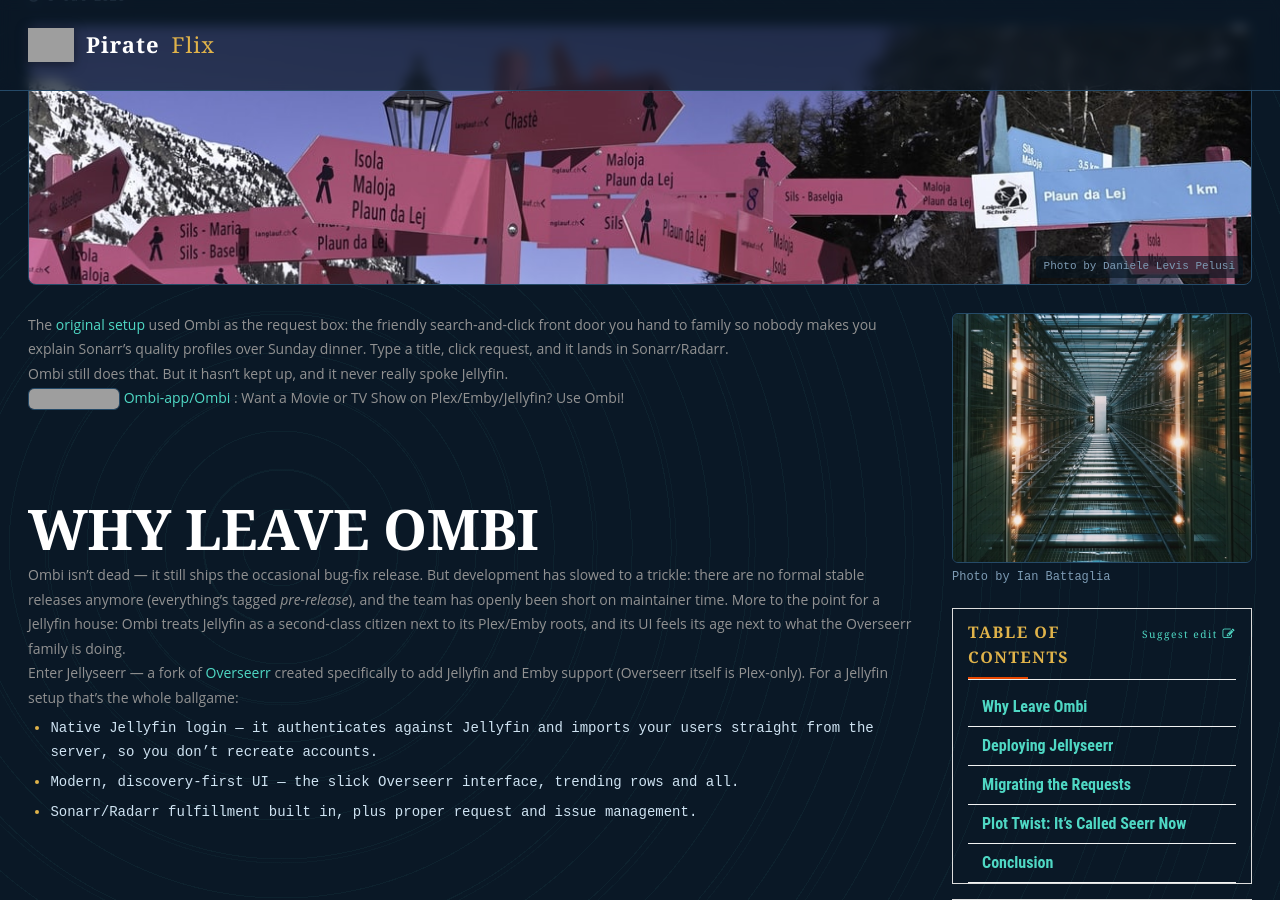
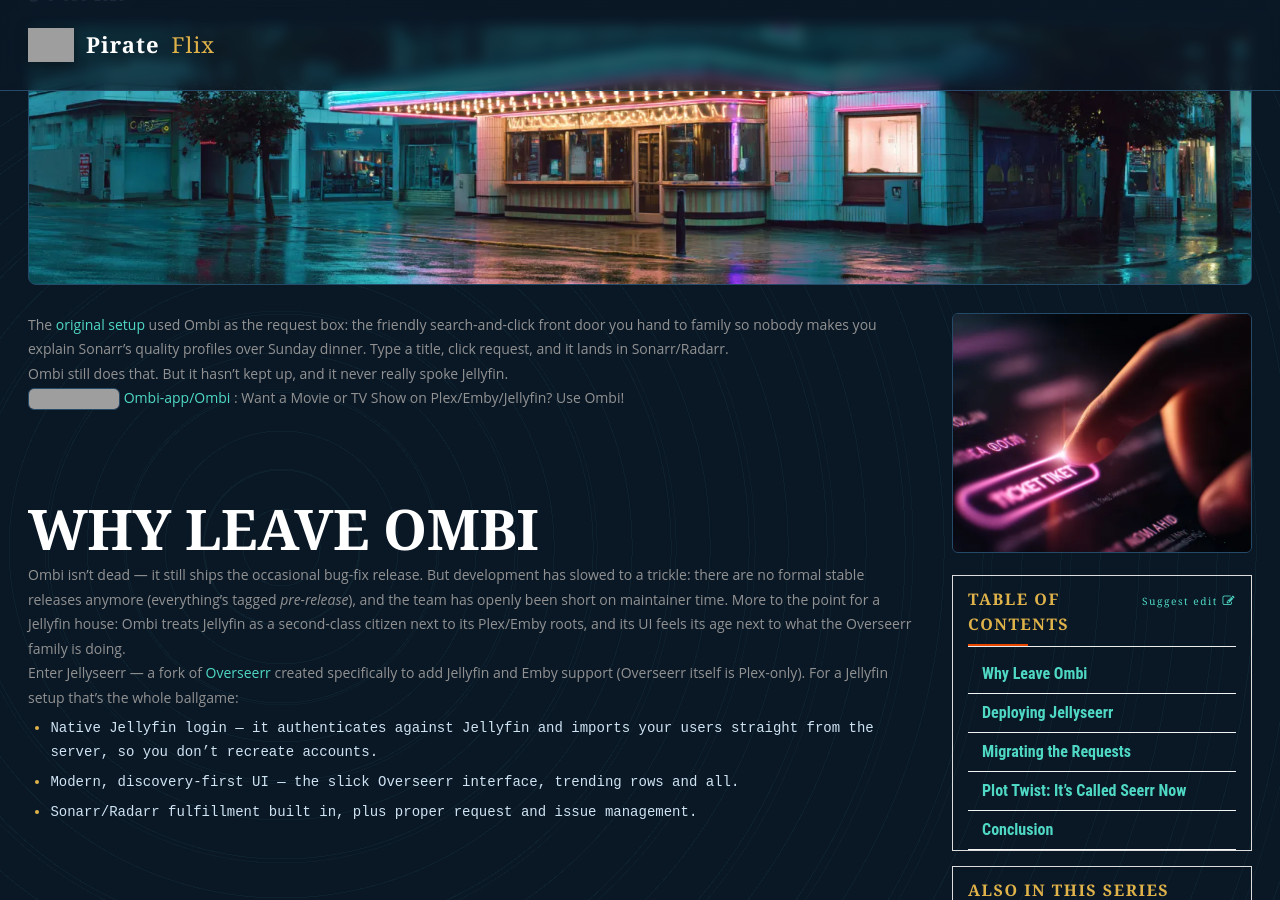
Before and after one commit to SanguPackage/htpc, a Jekyll site: the page built from _posts/2026-07-05-goodbye-ombi.md, in a window 1280 px wide and 900 px high, scrolled down 276 px. Built offline with Jekyll 4.4.1, drawn with Linux system fonts in a browser that asks for light colours; grey boxes are pictures that could not be loaded.

Commit message:
perf: use dedicated resized-webp banners for 2026 posts
The ombi/transmission/flaresolverr posts reused old 2020 stock heroes while
their purpose-made art sat unused. Wire the posts to the dedicated images,
resized (big 1600w, sm 600w) and converted to webp — ~1.5MB PNGs down to
~30-100KB. Drops the false stock-photo credits on the AI-generated art.
goodbye-transmission is wired too but left uncommitted (another session is
mid-rewrite of its prose).

```diff
--- a/_posts/2026-07-05-goodbye-ombi.md
+++ b/_posts/2026-07-05-goodbye-ombi.md
@@ -8,11 +8,9 @@
   Ombi still works, but development stalled and it never spoke fluent
   Jellyfin. Jellyseerr does — so we switched. Then Jellyseerr became Seerr.
 bigimg:
-  url: Home Media Center-Alternatives-Big.png
-  desc: "Photo by Daniele Levis Pelusi"
+  url: ombi-big.webp
 img:
-  url: Home Media Center-Small.jpg
-  desc: "Photo by Ian Battaglia"
+  url: ombi-sm.webp
   title: "Type a title, click request, done."
 categories:
 tags: [tutorial,fun]
```
Also changed, not shown: _posts/2026-07-05-flaresolverr-byparr.md (+2 -4 lines), assets/blog-images/flaresolverr-big.png (deleted), assets/blog-images/flaresolverr-big.webp (added), assets/blog-images/flaresolverr-sm.png (deleted), assets/blog-images/flaresolverr-sm.webp (added), assets/blog-images/ombi-big.webp (added), assets/blog-images/ombi-sm.png (deleted), assets/blog-images/ombi-sm.webp (added), assets/blog-images/transmission-big.png (deleted), assets/blog-images/transmission-big.webp (added), assets/blog-images/transmission-sm.png (deleted), assets/blog-images/transmission-sm.webp (added), 1 other file.
